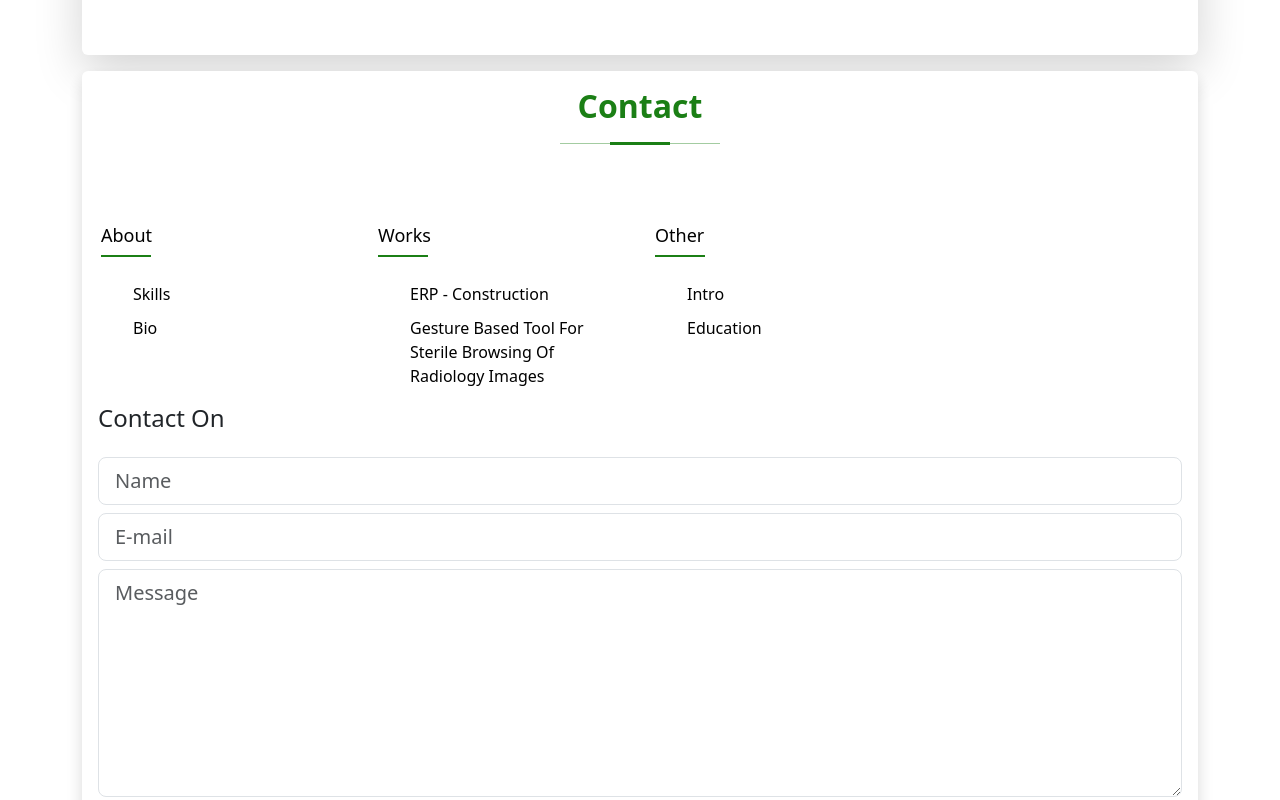
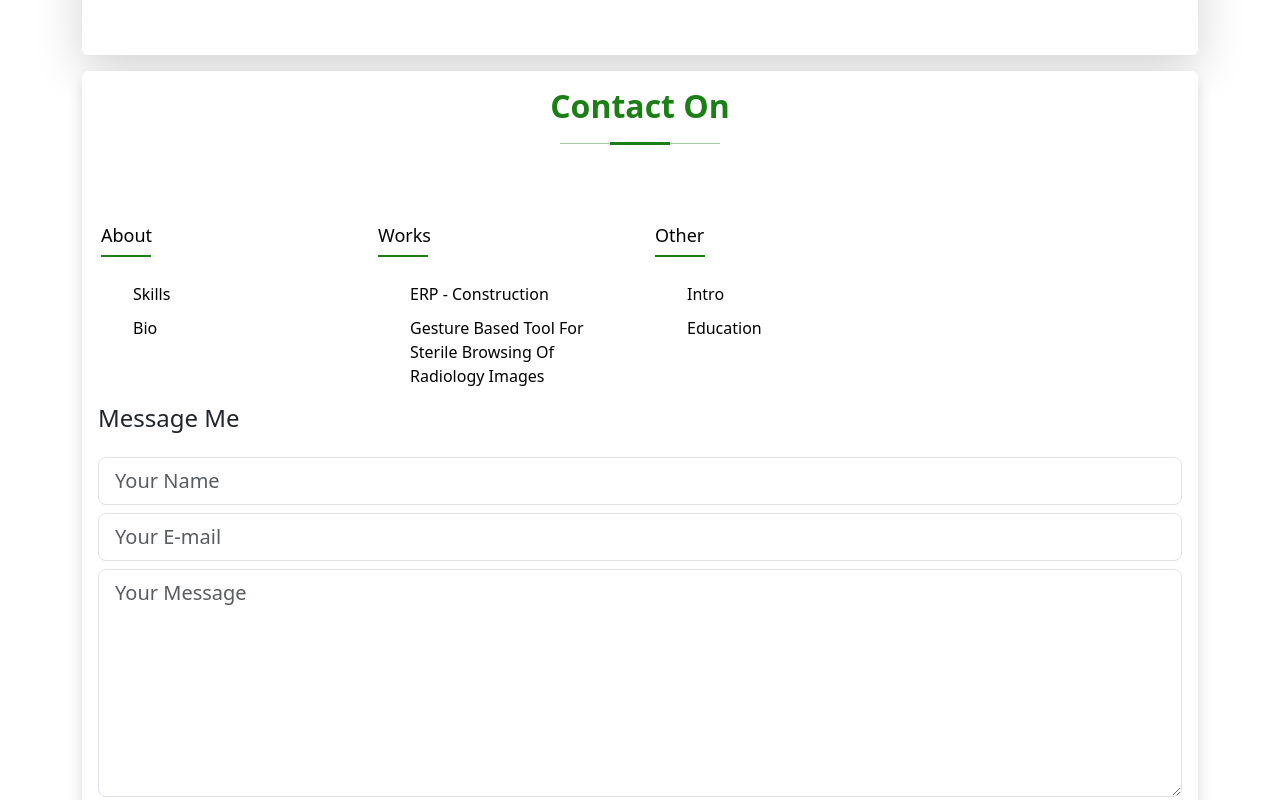
Before and after one commit to lijuJ/Portfolio, a website: page index.html in a window 1280 px wide. Shown: the part 4362-5162 px from the top of the page. Drawn offline with nearby package versions, Linux system fonts and the light colour scheme; some icons are missing; files whose address does not match are found by name.

Commit message:
modified the fooster form

```diff
--- a/index.html
+++ b/index.html
@@ -645,7 +645,7 @@
                     <div class="card border-0 shadow mb-0 pb-0">
                         <div class="card-body">
                             <div class=" section-title">
-                                <h2 class="text-center">Contact</h2>
+                                <h2 class="text-center">Contact On</h2>
                                 </div>
                             <div class="row">
                                 <div class="footer-col">
@@ -675,14 +675,14 @@
                             <div class="row">
 
                                     <form action="https://api.web3forms.com/submit" method="POST" id="contactForm">
-                                        <h4 class="title mb-4">Contact On</h4>
+                                        <h4 class="title mb-4">Message Me</h4>
                                         <input type="hidden" name="access_key" value="a863bb88-6a4d-4b02-89e6-d3cef7f10de6">
                                             <!-- Name -->
                                             <div class="form-group position-relative my-2">
                                                 <label for="formName" class="d-block">
                                                     <i class="icon" data-feather="user"></i>
                                                 </label>
-                                                <input type="text" id="formName"name="name" class="form-control form-control-lg thick" placeholder="Name">
+                                                <input type="text" id="formName"name="name" class="form-control form-control-lg thick" placeholder="Your Name">
                                             </div>
 
                                             <!-- E-mail -->
@@ -690,12 +690,12 @@
                                                 <label for="formEmail" class="d-block">
                                                     <i class="icon" data-feather="mail"></i>
                                                 </label>
-                                                <input type="email" id="formEmail"name="email" class="form-control form-control-lg thick" placeholder="E-mail">
+                                                <input type="email" id="formEmail"name="email" class="form-control form-control-lg thick" placeholder="Your E-mail">
                                             </div>
 
                                             <!-- Message -->
                                             <div class="form-group message my-2">
-                                                <textarea id="formMessage" class="form-control form-control-lg" name="message"  rows="7" placeholder="Message"></textarea>
+                                                <textarea id="formMessage" class="form-control form-control-lg" name="message"  rows="7" placeholder="Your Message"></textarea>
                                             </div>
 
                                             <!-- Submit btn -->
```
